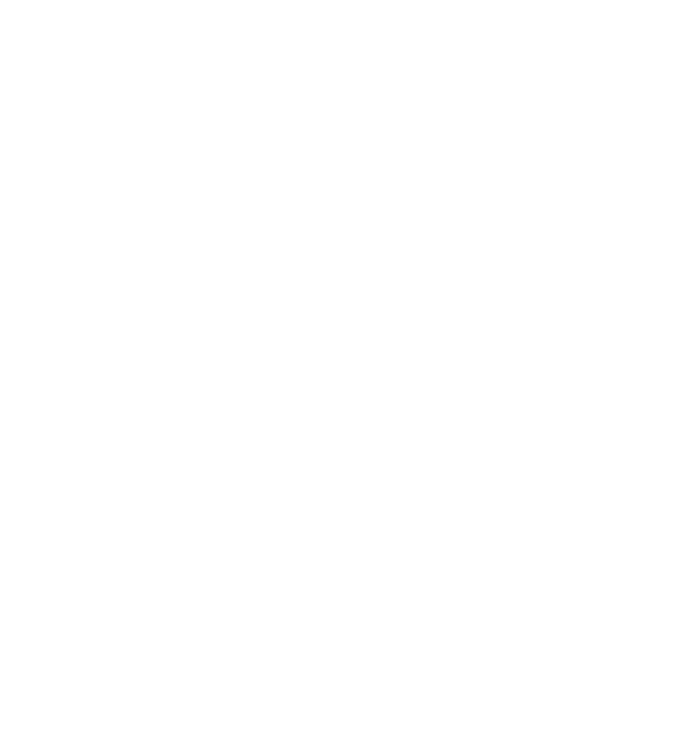
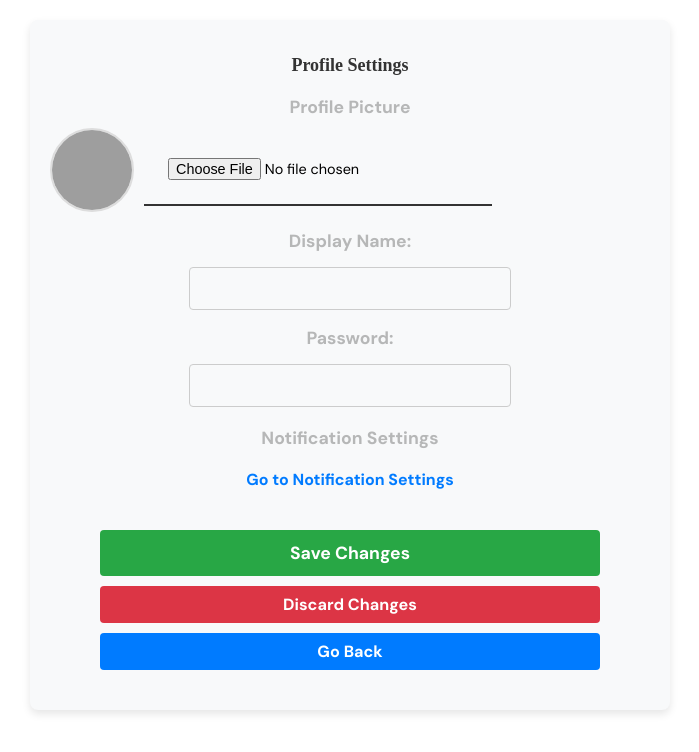
Before and after one commit to brand-ing/study-group-finder, a React (Create React App) app in the folder frontend/: page /profile-settings in a window 1280 px wide. Before the commit this address had no page. Shown: the top 752 px of the page, without its empty margins (290-989 px from the left). Built offline with nearby package versions, Linux system fonts and the light colour scheme; grey boxes are pictures that could not be loaded; a web font is replaced by a local one.

Commit message:
profile settings added, not connected to backend yet

```diff
--- a/frontend/src/App.js
+++ b/frontend/src/App.js
@@ -7,6 +7,7 @@
 import ProfileMaker from './components/ProfileMaker';
 import Dashboard from './components/Dashboard';
 import MyPage from './components/myPage';
+import ProfileSettings from './components/ProfileSettings';
 
 function App() {
   const handleLoginSuccess = () => {
@@ -24,6 +25,8 @@
           <Route path="/profile-maker" element={<ProfileMaker />} />
           <Route path="/dashboard/@me" element={<MyPage />} />
           <Route path="/dashboard" element={<Dashboard />} />
+          <Route path="/profile-settings" element={<ProfileSettings />} />
+
 
         </Routes>
       </div>
--- a/frontend/src/components/Dashboard.js
+++ b/frontend/src/components/Dashboard.js
@@ -9,7 +9,7 @@
 
 const Dashboard = () => {
   const [showDropdown, setShowDropdown] = useState(false);
-  const [username, setUsername] = useState("User"); // Placeholder until dynamically set
+  const [username] = useState("User"); // Placeholder until dynamically set add setUsername
   const [showNotifications, setShowNotifications] = useState(false);
   const [isSidebarCollapsed, setIsSidebarCollapsed] = useState(true); // Sidebar collapse state
   const navigate = useNavigate();
@@ -24,7 +24,12 @@
   };
 
   const goToProfileSettings = () => {
-    navigate('/profile-settings');
+    try {
+      navigate('/profile-settings');
+    } catch (error){
+      console.error("Error loading page: ", error);
+
+    }
   };
 
   const toggleSidebar = () => {
--- /dev/null
+++ b/frontend/src/components/ProfileSettings.js
@@ -0,0 +1,83 @@
+import React, { useState } from 'react';
+import { useNavigate } from 'react-router-dom';
+import './styles.css';
+
+const ProfileSettings = () => {
+  const [displayName, setDisplayName] = useState('');
+  const [profilePicture, setProfilePicture] = useState(null);
+  const [password, setPassword] = useState('');
+
+  const navigate = useNavigate();
+
+
+  const handleSaveChanges = () => {
+    // Logic to save changes (e.g., API calls or state updates)
+    console.log("Changes saved!");
+  };
+
+  const handleDiscardChanges = () => {
+    // Logic to discard changes (e.g., reset to initial values)
+    setDisplayName('');
+    setProfilePicture(null);
+    setPassword('');
+    console.log("Changes discarded!");
+  };
+
+  const handleProfilePictureChange = (e) => {
+    setProfilePicture(URL.createObjectURL(e.target.files[0]));
+  };
+
+  const goBackToDashboard = () => {
+    navigate("/dashboard");
+  };
+
+  return (
+    <div className="profile-settings">
+      <h2>Profile Settings</h2>
+
+      <div className="profile-section">
+        <h3>Profile Picture</h3>
+        <div className="profile-picture-container">
+          <img
+            src={profilePicture || 'default-profile.png'}
+            alt="Profile"
+            className="profile-picture"
+          />
+          <input
+            type="file"
+            accept="image/*"
+            onChange={handleProfilePictureChange}
+          />
+        </div>
+        <h3>Display Name:</h3>
+          <input
+            type="text"
+            value={displayName}
+            onChange={(e) => setDisplayName(e.target.value)}
+          />
+      <h3>Password:</h3>
+        <input
+          type="password"
+          value={password}
+          onChange={(e) => setPassword(e.target.value)}
+        />
+      </div>
+
+      {/* Notification Settings Section */}
+      <div className="profile-section">
+        <h3>Notification Settings</h3>
+        <button className="notification-settings-button">
+          Go to Notification Settings
+        </button>
+      </div>
+
+      <div className="button-group">
+        <button className="save-button" onClick={handleSaveChanges}>Save Changes</button>
+        <button className="discard-button" onClick={handleDiscardChanges}>Discard Changes</button>
+        <button className="back-button" onClick={goBackToDashboard}>Go Back</button>
+      </div>
+    </div>
+  );
+};
+
+export default ProfileSettings;
--- a/frontend/src/components/styles.css
+++ b/frontend/src/components/styles.css
@@ -414,3 +414,123 @@
 .feature-container p {
   color: #666; /* Medium gray color for description */
 }
+
+
+
+
+/* ProfileSettings.css */
+
+.profile-settings {
+  width: 80%;
+  max-width: 600px;
+  margin: 20px auto;
+  padding: 20px;
+  border-radius: 8px;
+  background-color: #f8f9fa;
+  box-shadow: 0 4px 8px rgba(0, 0, 0, 0.1);
+}
+
+.profile-settings h2 {
+  text-align: center;
+  color: #333;
+  margin-bottom: 20px;
+}
+
+.profile-section {
+  margin-bottom: 20px;
+}
+
+.profile-section h3 {
+  color: #555;
+  font-size: 1.1rem;
+  margin-bottom: 10px;
+}
+
+.profile-picture-container {
+  display: flex;
+  align-items: center;
+  gap: 10px;
+}
+
+.profile-picture {
+  width: 80px;
+  height: 80px;
+  border-radius: 50%;
+  object-fit: cover;
+  border: 2px solid #ddd;
+}
+
+.profile-picture-container input[type="file"] {
+  font-size: 0.9rem;
+}
+
+input[type="text"],
+input[type="password"] {
+  width: 100%;
+  padding: 10px;
+  border: 1px solid #ccc;
+  border-radius: 4px;
+  font-size: 1rem;
+  margin-top: 5px;
+}
+
+.notification-settings-button {
+  display: block;
+  margin: 0 auto;
+  width: 100%;
+  padding: 10px;
+  font-size: 1rem;
+  color: #007bff;
+  background: none;
+  border: none;
+  cursor: pointer;
+}
+
+.notification-settings-button:hover {
+  text-decoration: underline;
+}
+
+.save-button {
+  width: 100%;
+  padding: 12px;
+  font-size: 1.1rem;
+  color: #fff;
+  background-color: #28a745;
+  border: none;
+  border-radius: 4px;
+  cursor: pointer;
+}
+
+.save-button:hover {
+  background-color: #218838;
+}
+
+.discard-button {
+  background-color: #dc3545;
+  color: #fff;
+  border: none;
+  padding: 8px 16px;
+  border-radius: 4px;
+  cursor: pointer;
+  font-size: 0.9em;
+}
+
+
+.discard-button:hover {
+  background-color: #c82333;
+}
+
+.back-button {
+  background-color: #007bff;
+  color: #fff;
+  border: none;
+  padding: 8px 16px;
+  border-radius: 4px;
+  cursor: pointer;
+  margin-bottom: 20px;
+  font-size: 0.9em;
+}
+
+.back-button:hover {
+  background-color: #0056b3;
+}
```
